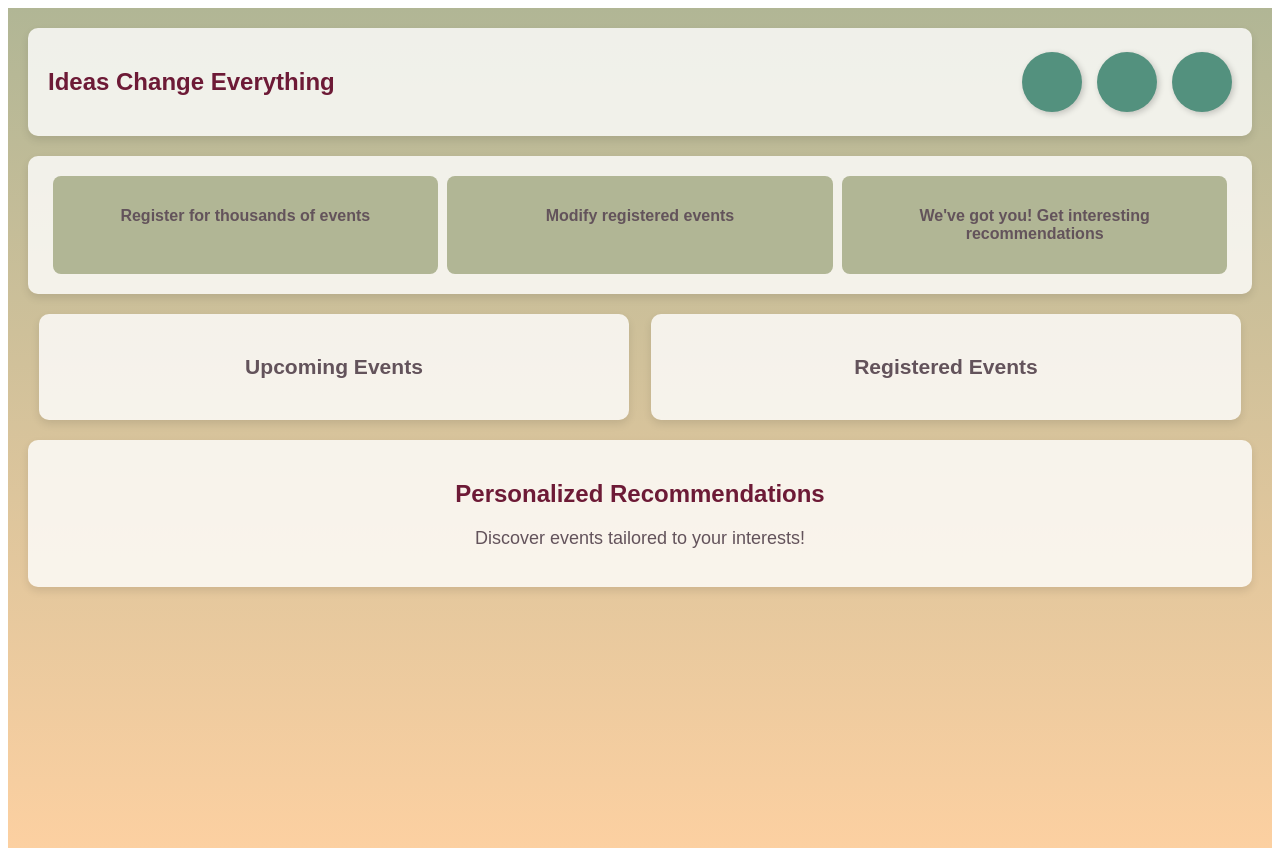
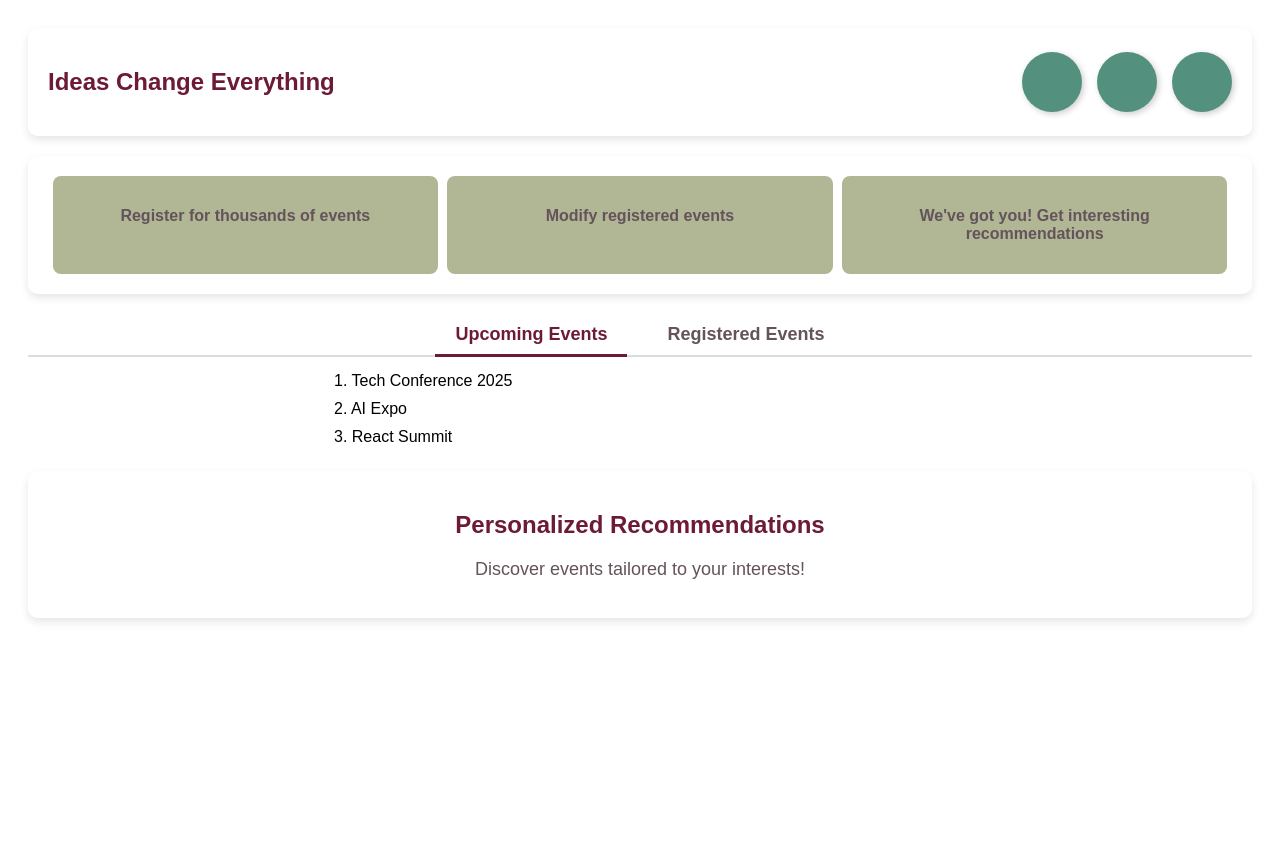
Before and after one commit to aymanmhd/SOEN343_Project_W25, a React (Create React App) app in the folder frontend/: page /dashboardAttendees in a window 1280 px wide. Built offline with nearby package versions, Linux system fonts and the light colour scheme.

Commit message:
Updated Dashboard structure and added Attendees, Admin, and Organizers pages

```diff
--- a/frontend/src/pages/DashboardAttendees.jsx
+++ b/frontend/src/pages/DashboardAttendees.jsx
@@ -1,7 +1,23 @@
-import React from "react";
+import React, { useState, useRef } from "react";
 import "../styles/DashboardAttendees.css";
 
 const DashboardAttendees = () => {
+  const [activeTab, setActiveTab] = useState("upcoming");
+
+  // References to sections
+  const upcomingRef = useRef(null);
+  const registeredRef = useRef(null);
+  const recommendationRef = useRef(null);
+
+  // Example event lists
+  const upcomingEvents = ["Tech Conference 2025", "AI Expo", "React Summit"];
+  const registeredEvents = ["Web Development Workshop", "Cybersecurity Talk"];
+
+  // Scroll to a section smoothly
+  const scrollToSection = (ref) => {
+    ref.current?.scrollIntoView({ behavior: "smooth", block: "start" });
+  };
+
   return (
     <div className="dashboard-container">
       {/* Top Section */}
@@ -16,31 +32,49 @@ const DashboardAttendees = () => {
         </div>
       </div>
 
-      {/* Middle Section - Summary */}
+      {/* Middle Section - Summary with Clickable Cards */}
       <div className="summary-section">
-        <div className="summary-card">
+        <div className="summary-card" onClick={() => scrollToSection(upcomingRef)}>
           <p>Register for thousands of events</p>
         </div>
-        <div className="summary-card">
+        <div className="summary-card" onClick={() => scrollToSection(registeredRef)}>
           <p>Modify registered events</p>
         </div>
-        <div className="summary-card">
+        <div className="summary-card" onClick={() => scrollToSection(recommendationRef)}>
           <p>We've got you! Get interesting recommendations</p>
         </div>
       </div>
 
-      {/* Events Section */}
-      <div className="events-section">
-        <div className="event-box upcoming-events">
-          <h3>Upcoming Events</h3>
+      {/* Toggle Options */}
+      <div className="toggle-options" ref={upcomingRef}>
+        <div
+          className={`toggle-option ${activeTab === "upcoming" ? "active" : ""}`}
+          onClick={() => setActiveTab("upcoming")}
+        >
+          Upcoming Events
         </div>
-        <div className="event-box registered-events">
-          <h3>Registered Events</h3>
+        <div
+          className={`toggle-option ${activeTab === "registered" ? "active" : ""}`}
+          onClick={() => setActiveTab("registered")}
+          ref={registeredRef}
+        >
+          Registered Events
         </div>
       </div>
 
+      {/* Content Section - Updates Dynamically */}
+      <div className="events-content">
+        <ul className="event-list">
+          {(activeTab === "upcoming" ? upcomingEvents : registeredEvents).map(
+            (event, index) => (
+              <li key={index}>{index + 1}. {event}</li>
+            )
+          )}
+        </ul>
+      </div>
+
       {/* Recommendation Section */}
-      <div className="recommendation-section">
+      <div className="recommendation-section" ref={recommendationRef}>
         <h2 className="recommendation-title">Personalized Recommendations</h2>
         <p className="recommendation-text">
           Discover events tailored to your interests!
--- a/frontend/src/styles/DashboardAttendees.css
+++ b/frontend/src/styles/DashboardAttendees.css
@@ -1,6 +1,6 @@
 /* General Page Styling */
 .dashboard-container {
-    background: linear-gradient(to bottom, #B1B695, #FCD0A1);
+    background: white;
     min-height: 100vh;
     padding: 20px;
     font-family: "Arial", sans-serif;
@@ -110,3 +110,150 @@
     font-size: 18px;
     color: #63535B;
   }
+
+  /* Tab Section Styling */
+.tab-section {
+  display: flex;
+  justify-content: center;
+  margin-top: 20px;
+  gap: 20px;
+}
+
+.tab-button {
+  padding: 10px 20px;
+  font-size: 16px;
+  cursor: pointer;
+  background-color: #53917e;
+  color: #fff;
+  border: none;
+  border-radius: 5px;
+  transition: background-color 0.2s;
+}
+
+.tab-button:hover {
+  background-color: #6d1a36;
+}
+
+/* Highlight the active tab */
+.tab-button.active {
+  background-color: #6d1a36;
+  color: #fff;
+}
+/* Events Section */
+.events-section {
+  display: flex;
+  justify-content: space-around;
+  margin-top: 20px;
+}
+
+/* Options */
+.option {
+  cursor: pointer;
+  background: rgba(255, 255, 255, 0.8);
+  padding: 15px;
+  width: 45%;
+  text-align: center;
+  border-radius: 10px;
+  color: #63535B;
+  font-size: 18px;
+  box-shadow: 0px 4px 8px rgba(0, 0, 0, 0.1);
+  transition: border-bottom 0.3s ease-in-out;
+  position: relative;
+}
+
+/* Active Tab Underline */
+.option.active {
+  border-bottom: 3px solid #6D1A36;
+}
+
+/* Event List Styling */
+.event-list {
+  list-style-type: none;
+  padding: 0;
+  margin-top: 0; /* Ensures the list appears right below the selected option */
+}
+
+.event-list li {
+  font-size: 16px;
+  text-align: left;
+  padding: 5px 0;
+}
+
+/* Toggle Options - Side by Side */
+.toggle-options {
+  display: flex;
+  justify-content: center;
+  margin-top: 20px;
+  gap: 20px;
+  position: relative;
+  border-bottom: 2px solid #ddd; /* Faint bottom border to help positioning */
+  width: 100%;
+}
+
+.toggle-option {
+  cursor: pointer;
+  font-size: 18px;
+  font-weight: bold;
+  padding: 10px 20px;
+  color: #63535B;
+  position: relative;
+  transition: color 0.2s ease-in-out;
+}
+
+.toggle-option:hover {
+  color: #6D1A36;
+}
+
+/* Active Option - Underline Appears Directly Below */
+.toggle-option.active {
+  color: #6D1A36;
+}
+
+.toggle-option.active::after {
+  content: "";
+  position: absolute;
+  bottom: -2px;
+  left: 0;
+  width: 100%;
+  height: 3px;
+  background-color: #6D1A36;
+}
+
+/* Event Content Section */
+.events-content {
+  text-align: left;
+  margin-top: 0; /* Ensures no gap */
+  padding-top: 10px;
+  width: 50%;
+  margin-left: auto;
+  margin-right: auto;
+}
+
+/* Event List */
+.event-list {
+  list-style-type: none;
+  padding: 0;
+  margin: 0;
+}
+
+.event-list li {
+  font-size: 16px;
+  padding: 5px 0;
+}
+.summary-card {
+  background-color: #B1B695;
+  padding: 15px;
+  border-radius: 8px;
+  width: 30%;
+  text-align: center;
+  color: #63535B;
+  font-weight: bold;
+  transition: transform 0.2s ease-in-out, background-color 0.2s ease-in-out;
+  cursor: pointer; /* Make it look clickable */
+}
+
+.summary-card:hover {
+  transform: scale(1.05);
+  background-color: #6D1A36;
+  color: #fff;
+}
```
